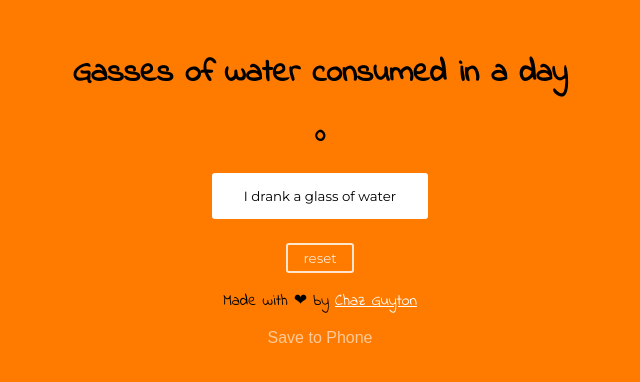
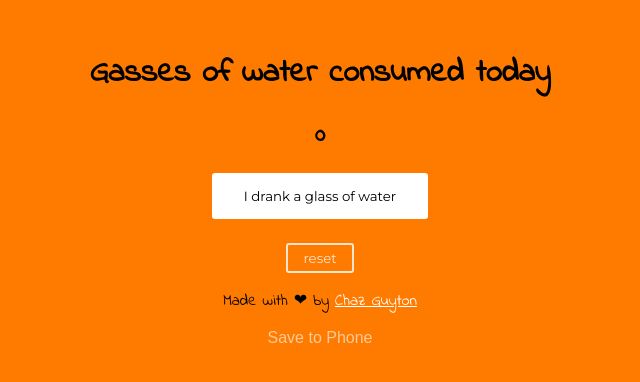
Before and after one commit to Chazensign/Water-Tracker, a plain HTML site: page Index.html in a window 1280 px wide. Shown: the whole page, without its empty margins (320-960 px from the left). Drawn offline with Linux system fonts and the light colour scheme.

Commit message:
Update Index.html

```diff
--- a/Index.html
+++ b/Index.html
@@ -13,7 +13,7 @@
 
 	<body>
 
-		<h1>Gasses of water consumed in a day</h1>
+		<h1>Gasses of water consumed today</h1>
 		<h2 id="count">3</h2>
 		<button id="plus-one" onclick="plusOne()">I drank a glass of water</button>
     	<br><br>
```
